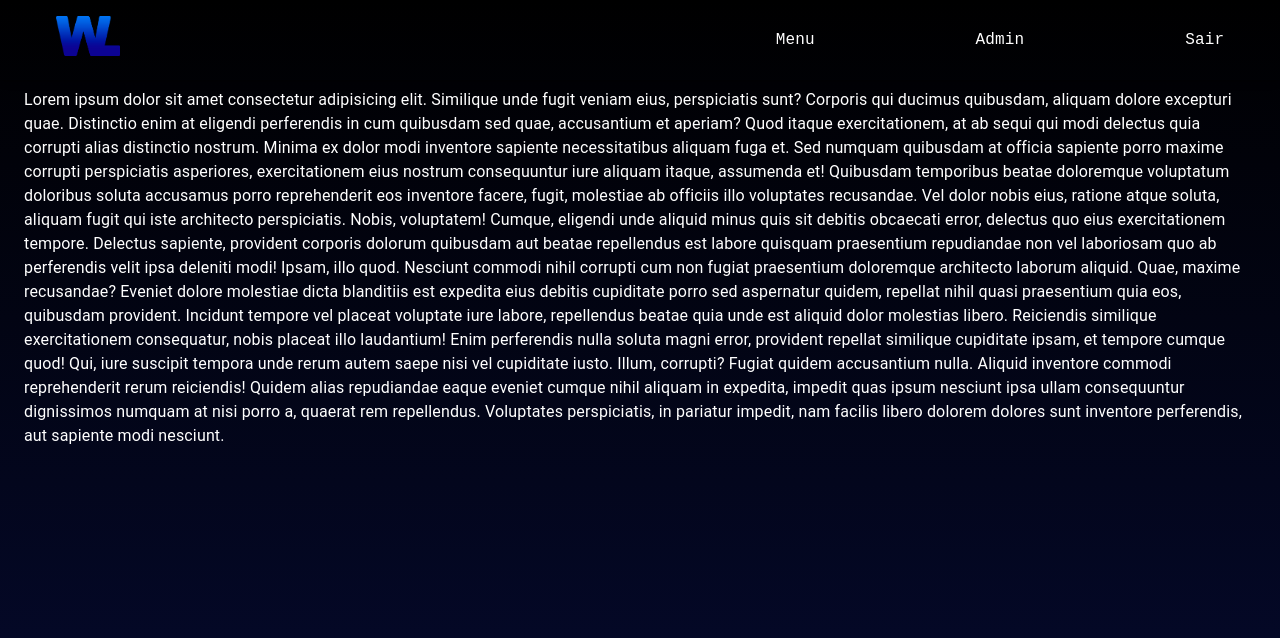
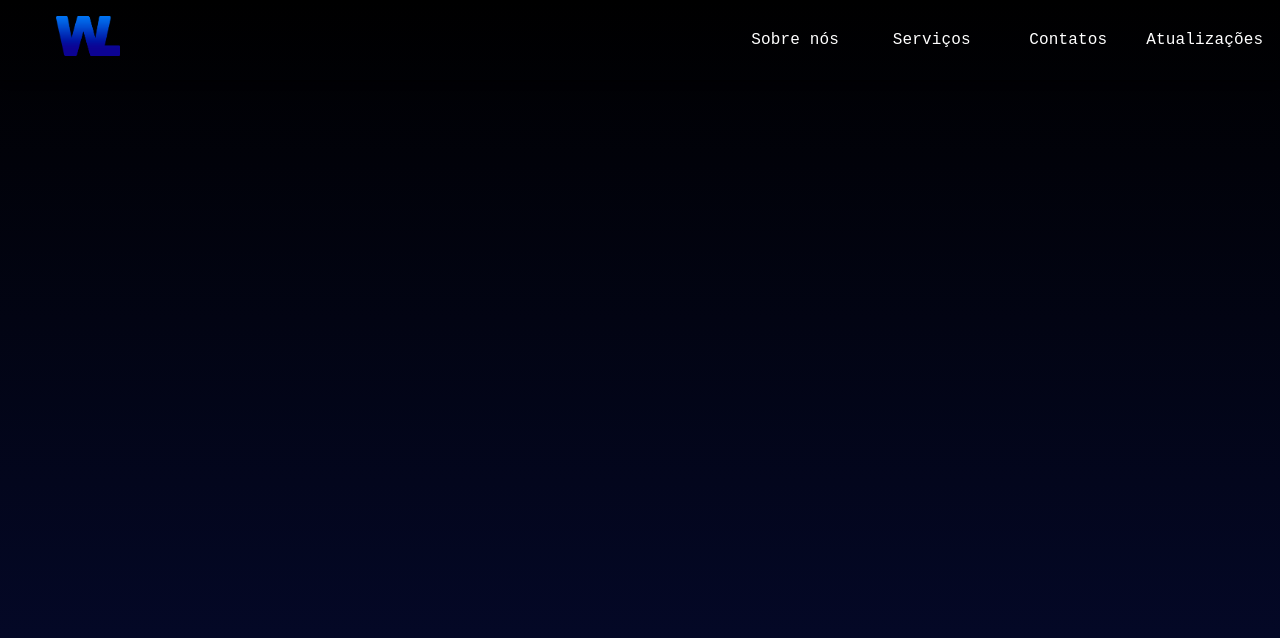
Before and after one commit to digital-while/site-oficial, a React (Create React App) app: page / in a window 1280 px wide. Shown: the top 638 px of the page. Built offline with nearby package versions, Linux system fonts and the light colour scheme.

Commit message:
test nav

```diff
--- a/src/components/NavBar/navBar.tsx
+++ b/src/components/NavBar/navBar.tsx
@@ -48,13 +48,16 @@ export default function NavBar(props: Props) {
         <List>
             <ul className="boxNavOptions-mobile">
                 <li className="container-nav">
-                    <Link className="option-nav" to="/menu">Menu</Link>
+                    <Link className="option-nav" to="/menu">Sobre nós</Link>
                 </li>
                 <li className="container-nav">
-                    <Link className="option-nav" to="/admin">Admin</Link>
+                    <Link className="option-nav" to="/admin">Serviços</Link>
                 </li>
                 <li className="container-nav">
-                    <Link className="option-nav" to="/">Sair</Link>
+                    <Link className="option-nav" to="/">Contatos</Link>
+                </li>
+                <li className="container-nav">
+                    <Link className="option-nav" to="/">Atualizações</Link>
                 </li>
             </ul>
         </List>
@@ -88,13 +91,16 @@ export default function NavBar(props: Props) {
             <Box sx={{ display: { xs: 'none', sm: 'block' } }}>
                 <ul className="boxNavOptions">
                     <li className="container-desktop">
-                        <Link className="option-nav" to="/menu">Menu</Link>
+                        <Link className="option-nav" to="/menu">Sobre nós</Link>
                     </li>
                     <li className="container-desktop">
-                        <Link className="option-nav" to="/admin">Admin</Link>
+                        <Link className="option-nav" to="/admin">Serviços</Link>
                     </li>
                     <li className="container-desktop">
-                        <Link className="option-nav" to="/">Sair</Link>
+                        <Link className="option-nav" to="/">Contatos</Link>
+                    </li>
+                    <li className="container-desktop">
+                        <Link className="option-nav" to="/">Atualizações</Link>
                     </li>
                 </ul>
             </Box>
@@ -117,73 +123,7 @@ export default function NavBar(props: Props) {
             {drawer}
             </Drawer>
         </Box>
-        <Box component="main" sx={{ p: 3 }}>
-            <Toolbar />
-            <Typography>
-            Lorem ipsum dolor sit amet consectetur adipisicing elit. Similique unde
-            fugit veniam eius, perspiciatis sunt? Corporis qui ducimus quibusdam,
-            aliquam dolore excepturi quae. Distinctio enim at eligendi perferendis in
-            cum quibusdam sed quae, accusantium et aperiam? Quod itaque exercitationem,
-            at ab sequi qui modi delectus quia corrupti alias distinctio nostrum.
-            Minima ex dolor modi inventore sapiente necessitatibus aliquam fuga et. Sed
-            numquam quibusdam at officia sapiente porro maxime corrupti perspiciatis
-            asperiores, exercitationem eius nostrum consequuntur iure aliquam itaque,
-            assumenda et! Quibusdam temporibus beatae doloremque voluptatum doloribus
-            soluta accusamus porro reprehenderit eos inventore facere, fugit, molestiae
-            ab officiis illo voluptates recusandae. Vel dolor nobis eius, ratione atque
-            soluta, aliquam fugit qui iste architecto perspiciatis. Nobis, voluptatem!
-            Cumque, eligendi unde aliquid minus quis sit debitis obcaecati error,
-            delectus quo eius exercitationem tempore. Delectus sapiente, provident
-            corporis dolorum quibusdam aut beatae repellendus est labore quisquam
-            praesentium repudiandae non vel laboriosam quo ab perferendis velit ipsa
-            deleniti modi! Ipsam, illo quod. Nesciunt commodi nihil corrupti cum non
-            fugiat praesentium doloremque architecto laborum aliquid. Quae, maxime
-            recusandae? Eveniet dolore molestiae dicta blanditiis est expedita eius
-            debitis cupiditate porro sed aspernatur quidem, repellat nihil quasi
-            praesentium quia eos, quibusdam provident. Incidunt tempore vel placeat
-            voluptate iure labore, repellendus beatae quia unde est aliquid dolor
-            molestias libero. Reiciendis similique exercitationem consequatur, nobis
-            placeat illo laudantium! Enim perferendis nulla soluta magni error,
-            provident repellat similique cupiditate ipsam, et tempore cumque quod! Qui,
-            iure suscipit tempora unde rerum autem saepe nisi vel cupiditate iusto.
-            Illum, corrupti? Fugiat quidem accusantium nulla. Aliquid inventore commodi
-            reprehenderit rerum reiciendis! Quidem alias repudiandae eaque eveniet
-            cumque nihil aliquam in expedita, impedit quas ipsum nesciunt ipsa ullam
-            consequuntur dignissimos numquam at nisi porro a, quaerat rem repellendus.
-            Voluptates perspiciatis, in pariatur impedit, nam facilis libero dolorem
-            dolores sunt inventore perferendis, aut sapiente modi nesciunt.
-            </Typography>
-        </Box>
         </Box>
 
     );
 }
-
-
-
-
-
-/* export default function NavBar() {
-    const { userInfo } = useContext(UserContext)
-    return (
-        <>
-            <StyledHeader>
-
-                    <img className="logo" src={userInfo.logo} alt="logo da empresa" />
-                    <ul className="boxNavOptions">
-                        <li>
-                            <Link to="/menu">Menu</Link>
-                        </li>
-                        <li>
-                            <Link to="/admin">Admin</Link>
-                        </li>
-                        <li>
-                            <Link to="/">Sair</Link>
-                        </li>
-                    </ul>
-
-            </StyledHeader>
-        </>
-
-    )
-} */
```
